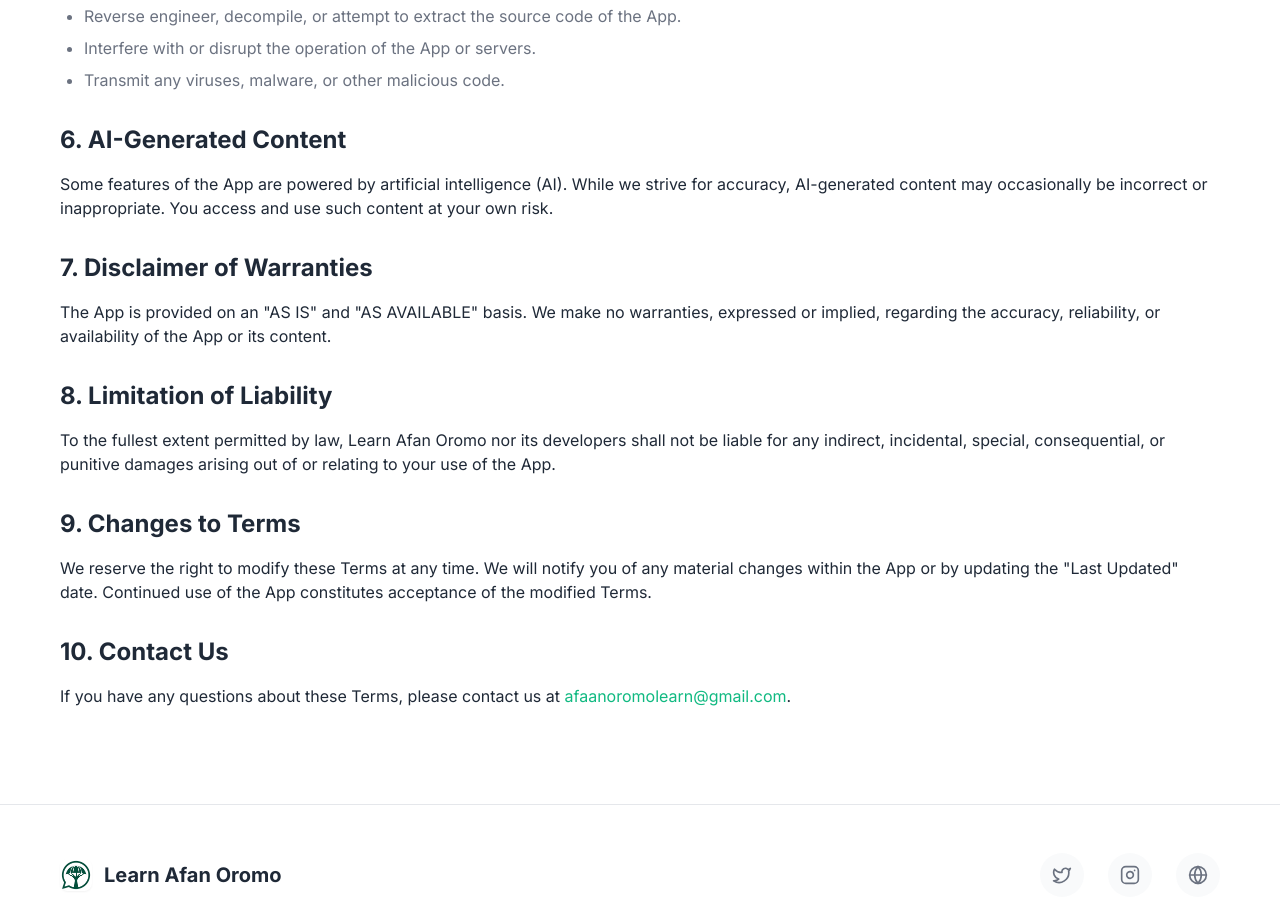
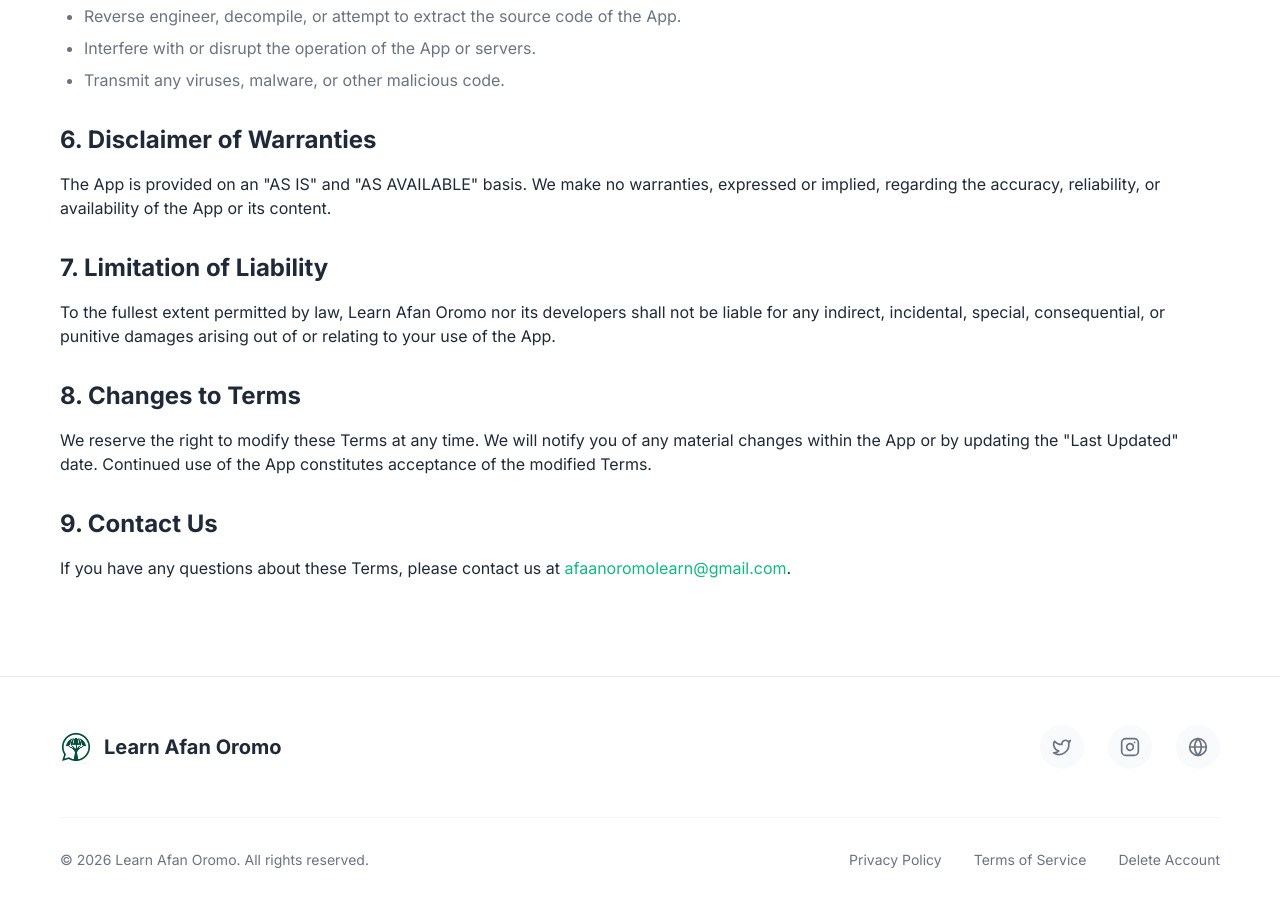
Before and after one commit to AbelMelese/LearnAfanOromoWeb, a React (Vite) app: page /terms-of-service in a window 1280 px wide. Shown: the part 940-1861 px from the top of the page. Built offline with nearby package versions, Linux system fonts and the light colour scheme.

Commit message:
Update privacy policy and terms of service

```diff
--- a/src/pages/PrivacyPolicyPage.jsx
+++ b/src/pages/PrivacyPolicyPage.jsx
@@ -22,7 +22,7 @@
                         <h3 className="text-xl font-bold text-[var(--color-text-dark)] mt-6 mb-2">a. Personal Information (Voluntarily Provided)</h3>
                         <ul className="list-disc pl-6 mb-4 space-y-2 text-[var(--color-text-gray)]">
                             <li><strong>Account Information:</strong> When you sign up using Google Sign-In or email, we collect your name, email address, and profile picture to create and manage your account.</li>
-                            <li><strong>User Content:</strong> We may collect images you upload (e.g., for your profile picture) if you grant us access to your device's photo gallery.</li>
+                            <li><strong>User Content:</strong> We may collect images that you explicitly choose to attach through your device's system photo picker (for example, when reporting a problem).</li>
                             <li><strong>Communication:</strong> If you contact us for support, we may collect your name, email address, and the content of your message.</li>
                         </ul>
 
@@ -30,7 +30,7 @@
                         <ul className="list-disc pl-6 mb-4 space-y-2 text-[var(--color-text-gray)]">
                             <li><strong>Device Information:</strong> We collect information about the device you use to access the App, including the hardware model, operating system and version, unique device identifiers, and mobile network information.</li>
                             <li><strong>Usage Data:</strong> We collect information about your activity within the App, such as the lessons you complete, quizzes you take, your progress, and the time and duration of your sessions.</li>
-                            <li><strong>Advertising Data:</strong> We use Google AdMob to display advertisements. AdMob may collect and use your device's advertising ID (e.g., GAID) to show you personalized ads based on your interests.</li>
+                            <li><strong>Advertising Data:</strong> We use Google AdMob to display advertisements. AdMob may collect and use your device's advertising ID (e.g., GAID) to deliver and measure ads.</li>
                         </ul>
 
                         <h2 className="text-2xl font-bold text-[var(--color-text-dark)] mt-8 mb-4">2. How We Use Your Information</h2>
@@ -50,13 +50,12 @@
                             <li><strong>Supabase:</strong> For backend services, database management, and user authentication.</li>
                             <li><strong>Google Sign-In:</strong> For secure user authentication.</li>
                             <li><strong>Google AdMob:</strong> For displaying advertisements. Learn more about how Google uses data here: <a href="https://policies.google.com/technologies/partner-sites" target="_blank" rel="noopener noreferrer" className="text-[var(--color-primary)] hover:underline">Google Privacy & Terms</a>.</li>
-                            <li><strong>Google Gemini AI:</strong> We use Google's generative AI to power certain interactive features. Anonymized text inputs may be processed to generate responses.</li>
                         </ul>
 
                         <h2 className="text-2xl font-bold text-[var(--color-text-dark)] mt-8 mb-4">4. Permissions We Request</h2>
                         <p className="mb-4">To provide specific features, we may request access to:</p>
                         <ul className="list-disc pl-6 mb-4 space-y-2 text-[var(--color-text-gray)]">
-                            <li><strong>Storage (Read/Write):</strong> To upload profile pictures and save your learning progress locally.</li>
+                            <li><strong>Photos via your device's picker:</strong> To attach a screenshot when you choose to send one with a support message.</li>
                             <li><strong>Notifications:</strong> To send you study reminders and updates (you can disable this in your device settings).</li>
                             <li><strong>Internet:</strong> To sync data with our servers and load content.</li>
                         </ul>
--- a/src/pages/TermsOfServicePage.jsx
+++ b/src/pages/TermsOfServicePage.jsx
@@ -42,27 +42,22 @@
                             <li>Transmit any viruses, malware, or other malicious code.</li>
                         </ul>
 
-                        <h2 className="text-2xl font-bold text-[var(--color-text-dark)] mt-8 mb-4">6. AI-Generated Content</h2>
-                        <p className="mb-4">
-                            Some features of the App are powered by artificial intelligence (AI). While we strive for accuracy, AI-generated content may occasionally be incorrect or inappropriate. You access and use such content at your own risk.
-                        </p>
-
-                        <h2 className="text-2xl font-bold text-[var(--color-text-dark)] mt-8 mb-4">7. Disclaimer of Warranties</h2>
+                        <h2 className="text-2xl font-bold text-[var(--color-text-dark)] mt-8 mb-4">6. Disclaimer of Warranties</h2>
                         <p className="mb-4">
                             The App is provided on an "AS IS" and "AS AVAILABLE" basis. We make no warranties, expressed or implied, regarding the accuracy, reliability, or availability of the App or its content.
                         </p>
 
-                        <h2 className="text-2xl font-bold text-[var(--color-text-dark)] mt-8 mb-4">8. Limitation of Liability</h2>
+                        <h2 className="text-2xl font-bold text-[var(--color-text-dark)] mt-8 mb-4">7. Limitation of Liability</h2>
                         <p className="mb-4">
                             To the fullest extent permitted by law, Learn Afan Oromo nor its developers shall not be liable for any indirect, incidental, special, consequential, or punitive damages arising out of or relating to your use of the App.
                         </p>
 
-                        <h2 className="text-2xl font-bold text-[var(--color-text-dark)] mt-8 mb-4">9. Changes to Terms</h2>
+                        <h2 className="text-2xl font-bold text-[var(--color-text-dark)] mt-8 mb-4">8. Changes to Terms</h2>
                         <p className="mb-4">
                             We reserve the right to modify these Terms at any time. We will notify you of any material changes within the App or by updating the "Last Updated" date. Continued use of the App constitutes acceptance of the modified Terms.
                         </p>
 
-                        <h2 className="text-2xl font-bold text-[var(--color-text-dark)] mt-8 mb-4">10. Contact Us</h2>
+                        <h2 className="text-2xl font-bold text-[var(--color-text-dark)] mt-8 mb-4">9. Contact Us</h2>
                         <p className="mb-4">
                             If you have any questions about these Terms, please contact us at <a href="mailto:afaanoromolearn@gmail.com" className="text-[var(--color-primary)] hover:underline">afaanoromolearn@gmail.com</a>.
                         </p>
```
